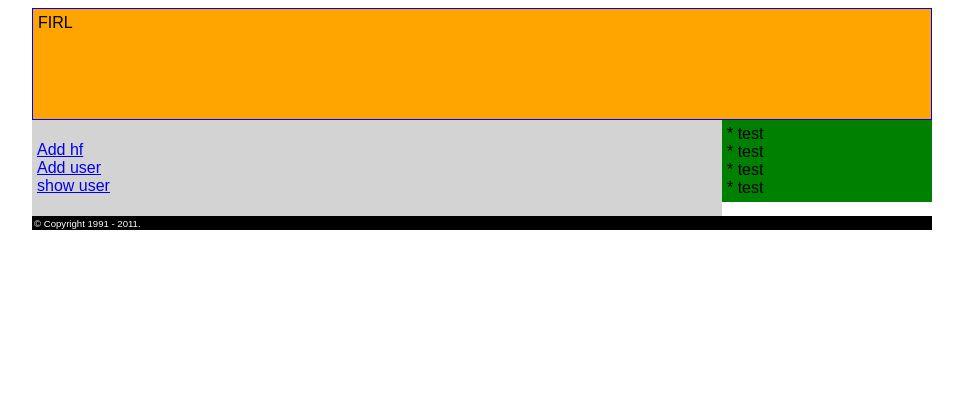
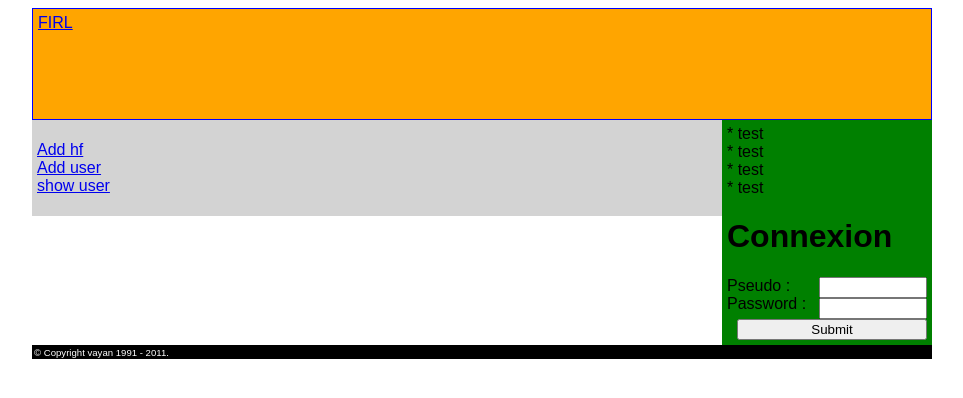
Before and after one commit to vayan/hfirl, a Flask app: page / in a window 1280 px wide. Shown: the top 398 px of the page, without its empty margins (158-1121 px from the left). Run offline with Flask 2, Linux system fonts and the light colour scheme.

Commit message:
update connexion

```diff
--- a/firl.py
+++ b/firl.py
@@ -6,11 +6,12 @@
 ## Login   <vailla_y@epitech.net>
 ##
 ## Started on  Wed Nov 23 14:44:56 2011 yann vaillant
-## Last update Fri Nov 25 13:36:15 2011 yann vaillant
+## Last update Fri Nov 25 19:48:44 2011 yann vaillant
 ##
 
 import sqlite3
 import time
+import hashlib
 from contextlib import closing
 from flask import Flask, request, session, g, redirect, url_for, \
 abort, render_template, flash
@@ -31,13 +32,30 @@ def init_db():
 @app.before_request
 def before_request():
     g.db = connect_db()
+
 @app.teardown_request
 def teardown_request(exception):
     g.db.close()
 
 @app.route('/')
-def header():
+def home():
     return render_template('index.html')
+
+@app.route('/login', methods=['POST'])
+def login():
+    if request.method == 'POST':
+        mdp = hashlib.sha512(hashlib.md5(request.form['copass']).hexdigest()).hexdigest()
+        cur = g.db.execute('SELECT * FROM user WHERE pseudo = ? AND password = ?', \
+                               [request.form['copseudo'], mdp])
+        data_user = [dict(pseudo=row[1], mail=row[2]) for row in cur.fetchall()]
+
+        session['username'] = request.form['copseudo']
+    return redirect(url_for('home'))
+
+@app.route('/logout', methods=['POST', 'GET'])
+def logout():
+    session.pop('username', None)
+    return redirect(url_for('home'))
 
 @app.route('/ajouter-un-haut-fait')
 def submit():
@@ -60,9 +78,10 @@ def show_users():
 @app.route('/add-user', methods=['POST'])
 def add_user():
     if request.method == 'POST':
+        mdp = hashlib.sha512(hashlib.md5(request.form['usrpass']).hexdigest()).hexdigest()
         g.db.execute(' \
 INSERT INTO user (pseudo, password, mail, avatar, rank, last_online) VALUES (?, ?, ?, " ", 1, ?)',\
-[request.form['usrname'], request.form['usrpass'], request.form['usrmail'], int(time.time())])
+[request.form['usrname'], mdp, request.form['usrmail'], int(time.time())])
     g.db.commit()
     return redirect(url_for('register'))
 
--- a/static/style.css
+++ b/static/style.css
@@ -5,7 +5,7 @@
 ** Login   <vailla_y@epitech.net>
 **
 ** Started on  Wed Nov 23 13:21:37 2011 yann vaillant
-** Last update Wed Nov 23 13:52:08 2011 yann vaillant
+** Last update Fri Nov 25 19:10:37 2011 yann vaillant
 */
 
 /*
@@ -75,6 +75,27 @@ textarea
 */
 
 
+#sidebar .connexion input
+{
+    width: 100px;
+    float: right;
+}
+
+#sidebar .connexion
+{
+    font-size: 1em;
+}
+
+#sidebar label
+{
+    display: block;
+    float: left;
+}
+
+#sidebar .connexion .submit
+{
+    width: 190px;
+}
 
 /*
 **CONTENT
--- a/templates/base.html
+++ b/templates/base.html
@@ -9,19 +9,32 @@
 </head>
 <body>
   <div id="wrap">
-    <div id="header">{% block header %}{% endblock %} FIRL </div>
+    <div id="header">{% block header %}{% endblock %} <a href="{{ url_for('home') }}" >FIRL</a> </div>
     <div id="sidebar">
       {% block sidebar %}
       * test <br />
       * test <br />
       * test <br />
       * test <br />
+      <div class="connexion">
+	{% if session['username'] %}
+	<p>Salut {{ session['username'] }}
+	<input type="button" onclick="location.href='{{ url_for('logout') }}'" value="deconnexion" /></p>
+	{% else %}
+	<h1> Connexion </h1>
+	<form action="{{ url_for('login') }}" method="POST">
+	  <label for="copseudo">Pseudo :</label><input type="text" name="copseudo" id="copseudo" /><br />
+	  <label for="copass">Password :</label><input type="password" name="copass" id="copass" />
+	  <input class="submit" type="submit" name="cosub" id="cosub" />
+	</form>
+	{% endif %}
+      </div>
       {% endblock %}
     </div>
     <div id="content">{% block content %}{% endblock %}</div>
     <div id="footer">
       {% block footer %}
-      &copy; Copyright 1991 - 2011.
+      &copy; Copyright vayan 1991 - 2011.
       {% endblock %}
     </div>
   </div>
```
Also changed, not shown: db/firl.db.
